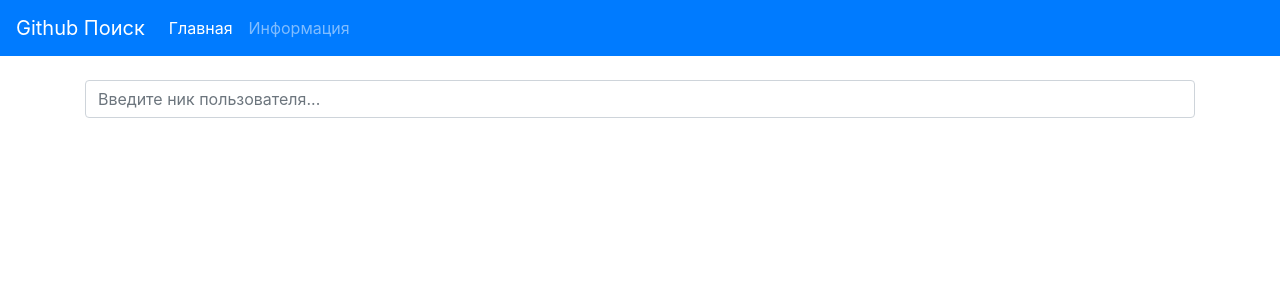
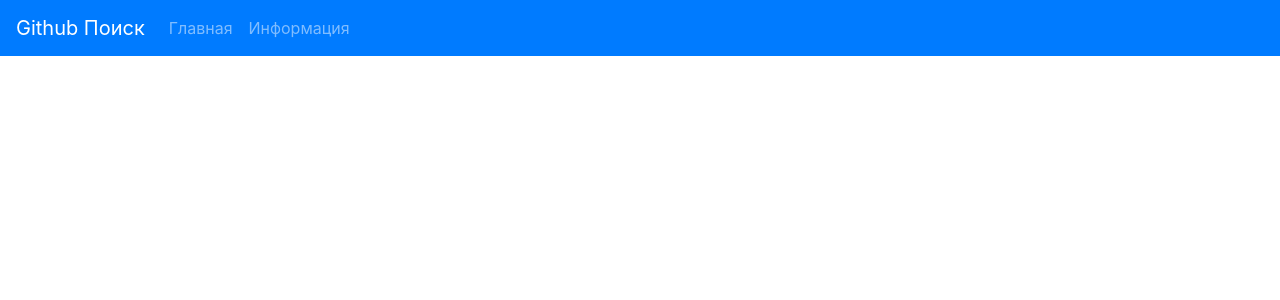
Before and after one commit to opv1/github-repos, a React (Create React App) app: page / in a window 1280 px wide. Shown: the top 300 px of the page. Built offline with nearby package versions, Linux system fonts and the light colour scheme.

Commit message:
edit link

```diff
--- a/src/App.js
+++ b/src/App.js
@@ -17,9 +17,9 @@ function App() {
           <div className='container pt-4'>
             <Alert />
             <Switch>
-              <Route path='/' exact component={Home} />
-              <Route path='/about' component={About} />
-              <Route path='/profile/:name' component={Profile} />
+              <Route path='/github-repo/' exact component={Home} />
+              <Route path='/github-repo/about' component={About} />
+              <Route path='/github-repo/profile/:name' component={Profile} />
             </Switch>
           </div>
         </BrowserRouter>
--- a/src/components/Navbar.js
+++ b/src/components/Navbar.js
@@ -6,7 +6,7 @@ export const Navbar = () => (
     <div className='navbar-brand'>Github Поиск</div>
     <ul className='navbar-nav'>
       <li className='nav-item'>
-        <NavLink className='nav-link' to='/' exact>
+        <NavLink className='nav-link' to='/github-repo/' exact>
           Главная
         </NavLink>
       </li>
--- a/src/pages/Profile.js
+++ b/src/pages/Profile.js
@@ -34,7 +34,7 @@ export const Profile = ({ match }) => {
 
   return (
     <React.Fragment>
-      <Link to='/' className='btn btn-link'>
+      <Link to='/github-repo/' className='btn btn-link'>
         На главную
       </Link>
       <div className='card mb-4'>
```
